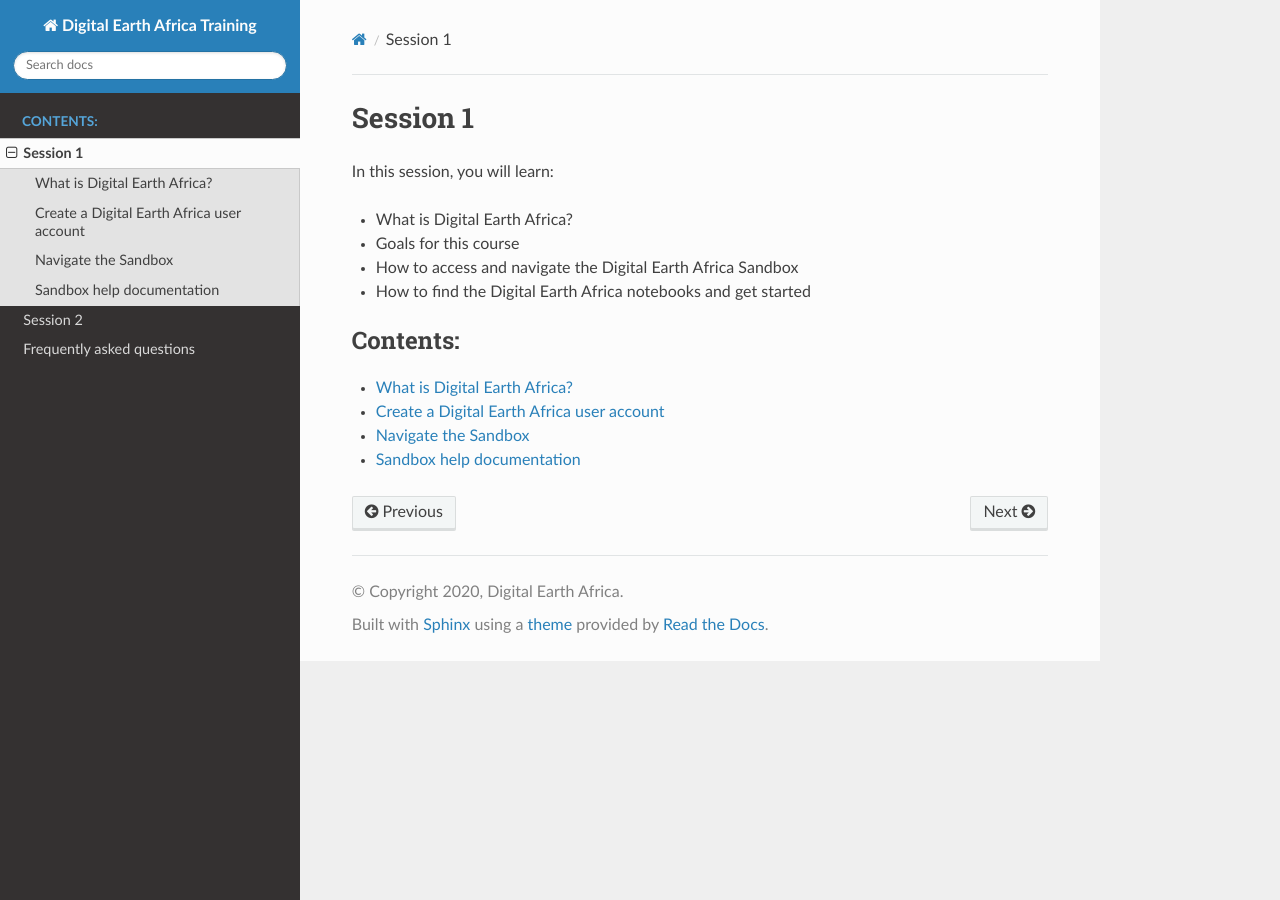
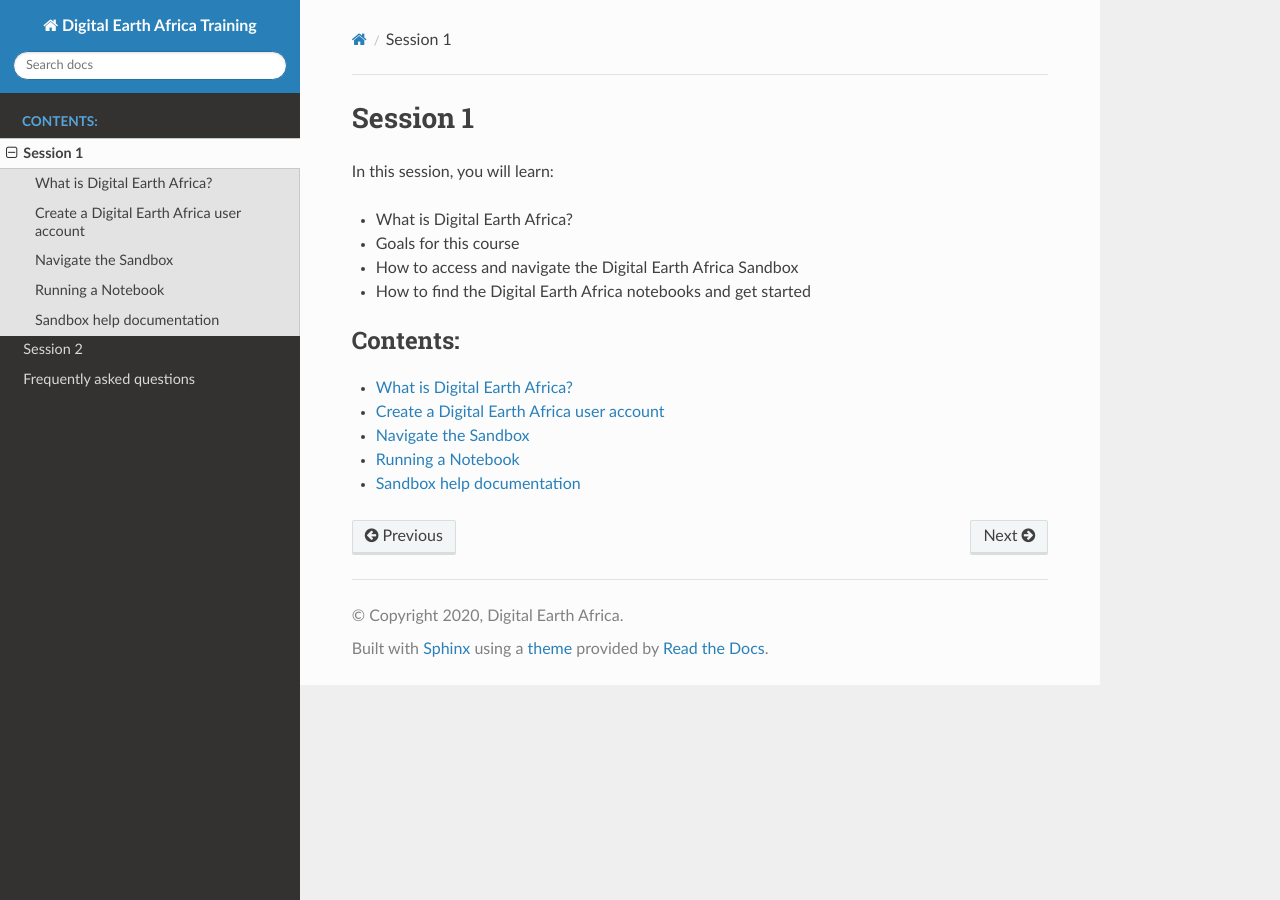
Before and after one commit to digitalearthafrica/deafrica-training-workshop, a Sphinx documentation site: the page built from docs/session_1/index.rst, in a window 1280 px wide. Built offline with Sphinx 7.4.7 and the Read the Docs theme 2.0.0, drawn with Linux system fonts in a browser that asks for light colours.

Commit message:
Fixed index.rst, also commiting changes to 04_running_a_notebook

```diff
--- a/docs/session_1/index.rst
+++ b/docs/session_1/index.rst
@@ -17,4 +17,5 @@
    01_what_is_digital_earth_africa
    02_create_a_user_account
    03_navigate_the_sandbox
+   04_running_a_notebook
    05_help_documentation
```
Also changed, not shown: docs/session_1/04_running_a_notebook.ipynb.
